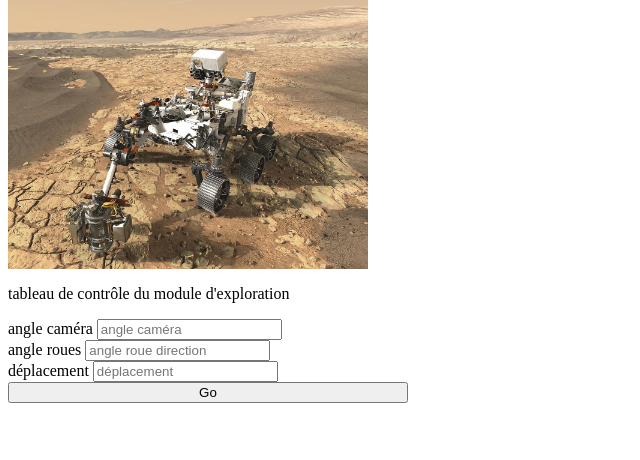
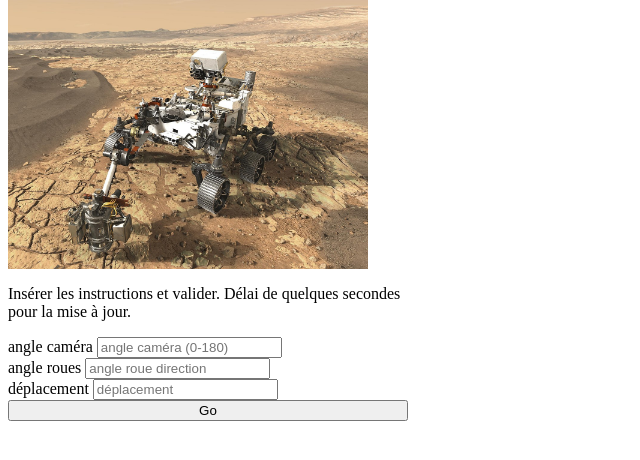
Before and after one commit to paul-chrlt/pi-rover-bot, a Flask app: page / in a window 1280 px wide. Shown: the part 67-527 px from the top of the page, without its empty margins (0-640 px from the left). Run offline with Flask 2, Linux system fonts and the light colour scheme.

Commit message:
more details in templates

```diff
--- a/webapp/templates/index.html
+++ b/webapp/templates/index.html
@@ -2,10 +2,10 @@
 <body>
     <h1>Mini Cam Rover</h1>
     <img src="{{ currentViewPlace }}" style="max-width: 360px;">
-    <p>tableau de contrôle du module d'exploration</p>
+    <p style="max-width:400px;">Insérer les instructions et valider. Délai de quelques secondes pour la mise à jour.</p>
     <form action="" method="post" style="max-width: 400px;">
         <label>angle caméra</label>
-        <input id="camangle" name="camangle" placeholder = "angle caméra" type = "text"></input>
+        <input id="camangle" name="camangle" placeholder = "angle caméra (0-180)" type = "text"></input>
         <br/>
         <label>angle roues</label>
         <input id="wheelangle" name="wheelangle" placeholder = "angle roue direction" type = "text"></input>
@@ -13,7 +13,7 @@
         <label>déplacement</label>
         <input id="move" name="move" placeholder = "déplacement" type = "text"></input>
         <br/>
-        <input id="btn" name="submit" type="submit" value="Go" style="width:100%">
+        <input id="btn" name="submit" type="submit" value="Go" style="width:100%;">
     </form>
 </body>
 </html>
```
